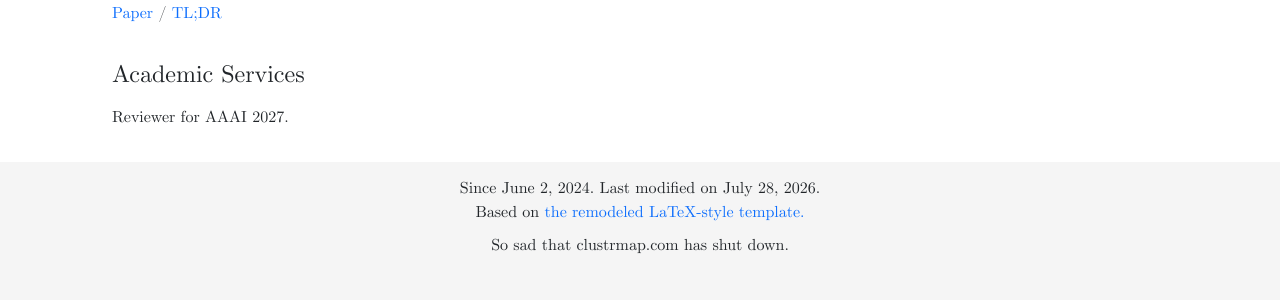
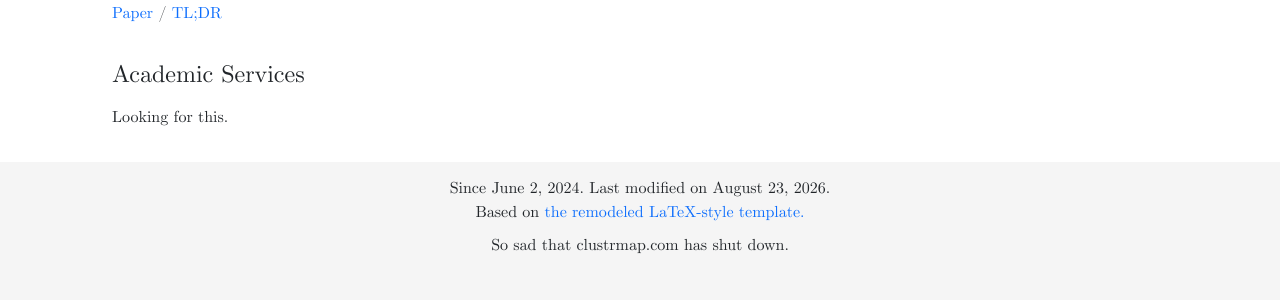
Before and after one commit to WANGaRuijie/WANGaRuijie.github.io, a Jekyll site: the page built from index.md, in a window 1280 px wide. Shown: the part 1318-1618 px from the top of the page. Built offline with Jekyll 4.4.1, drawn with Linux system fonts in a browser that asks for light colours; a script that is not in the unit is left out.

Commit message:
Update default

```diff
--- a/index.md
+++ b/index.md
@@ -67,7 +67,7 @@ title: "Wang Ruijie's Homepage"
         <div class="col">
             <p class="h4 section-title">Academic Services</p>
             <p>
-                Reviewer for AAAI 2027.
+                Looking for this.
             </p>
         </div>
     </div>
@@ -88,7 +88,7 @@ title: "Wang Ruijie's Homepage"
     <div class="container-sm">
         <div class="row justify-content-center"> <!-- Bootstrap's class for centering the content -->
             <div class="col text-center" style="margin-bottom: 9px;"> <!-- Use margin-bottom to create space between the text and the globe -->
-                Since June 2, 2024. Last modified on July 28, 2026. <br />
+                Since June 2, 2024. Last modified on August 23, 2026. <br />
                 Based on <a href="https://github.com/TonyLianLong/websitev2"> the remodeled LaTeX-style template.</a><br />
             </div>
         </div>
```
